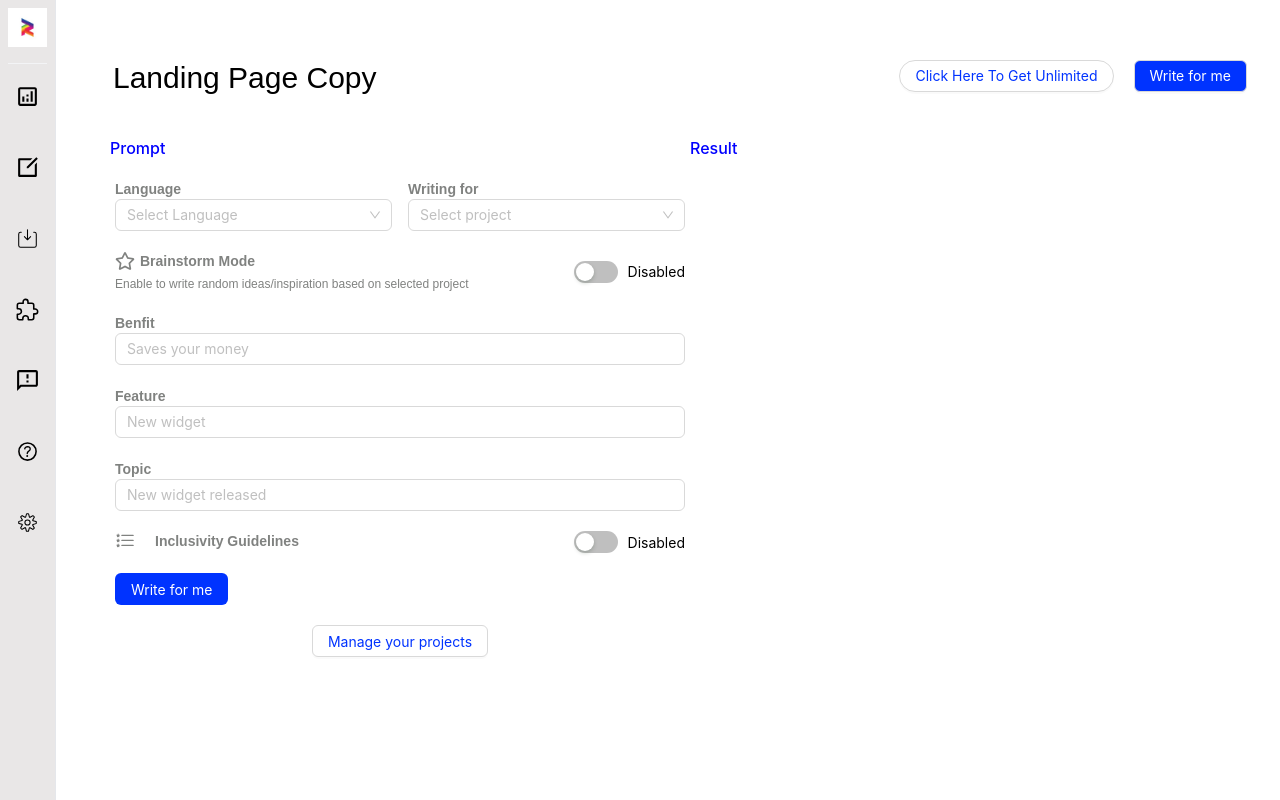
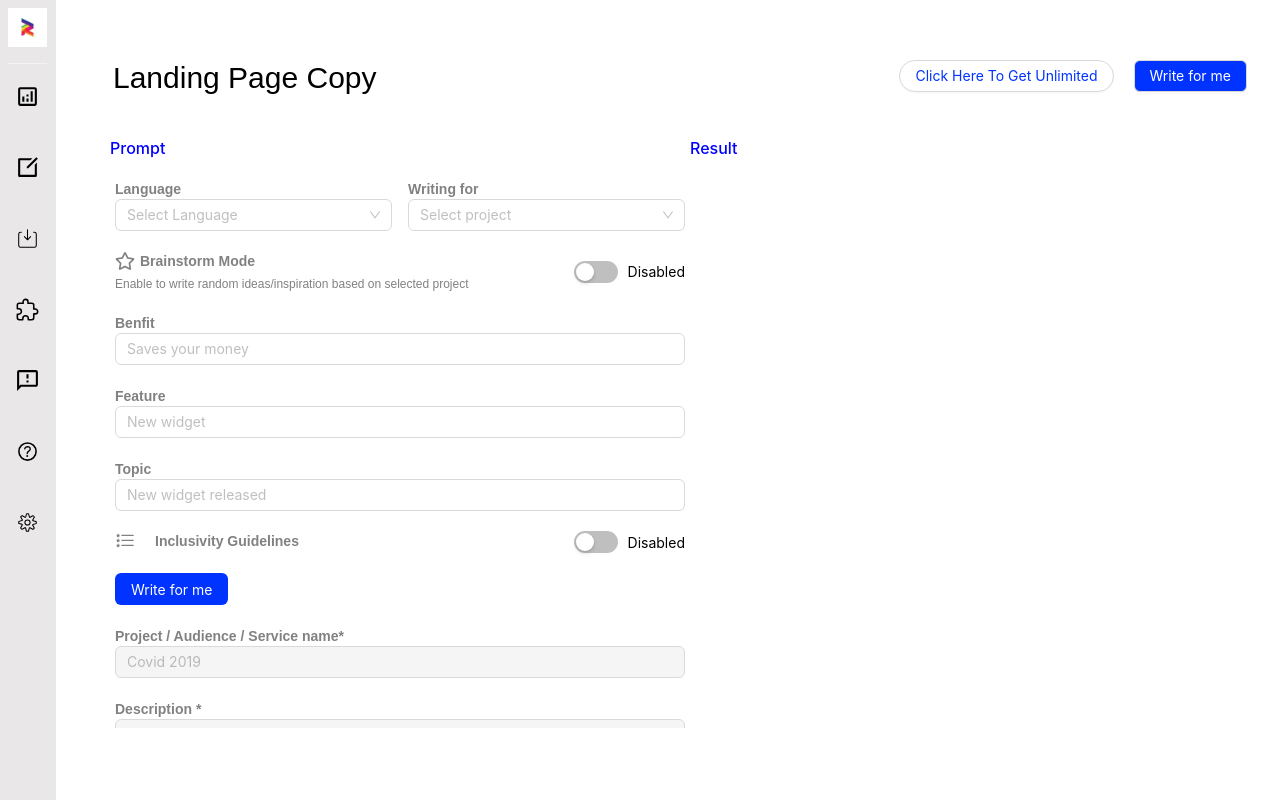
Before and after one commit to abind09/copyGeneration, a Next.js app: page /editor in a window 1280 px wide. Built offline with nearby package versions, Linux system fonts and the light colour scheme; some icons are missing.

Commit message:
completed

```diff
--- a/components/LandingPage.jsx
+++ b/components/LandingPage.jsx
@@ -9,8 +9,10 @@ import { useForm } from "react-hook-form";
 import { enqueueSnackbar } from "notistack";
 import * as Yup from "yup";
 import { yupResolver } from "@hookform/resolvers/yup";
+import { Tag } from "antd";
 
 const { Option } = Select;
+const { TextArea } = Input;
 export const LandingPage = () => {
   const [stormMode, setStormMode] = useState({
     value: false,
@@ -18,9 +20,7 @@ export const LandingPage = () => {
   });
 
   const LandingSchema = Yup.object({
-    language: Yup.string()
-    .required("Language is required"),
-
+    language: Yup.string().required("Language is required"),
   });
 
   const defaultValues = {
@@ -61,6 +61,26 @@ export const LandingPage = () => {
       enqueueSnackbar("Login sucessfull", { variant: "success" });
     } catch (error) {}
   };
+
+  const [inputValue, setInputValue] = useState("");
+  const [tags, setTags] = useState(["covid", "fiver"]);
+
+  const handleInputChange = (e) => {
+    setInputValue(e.target.value);
+  };
+
+  const handleInputConfirm = () => {
+    if (inputValue && !tags.includes(inputValue)) {
+      setTags([...tags, inputValue]);
+      setInputValue("");
+    }
+  };
+
+  const handleTagClose = (removedTag) => {
+    const updatedTags = tags.filter((tag) => tag !== removedTag);
+    setTags(updatedTags);
+  };
+
   return (
     <>
       <form onSubmit={handleSubmit(onSubmit)}>
@@ -197,7 +217,6 @@ export const LandingPage = () => {
                 <span style={{ display: "flex", alignItems: "center" }}>
                   <Switch
                     id="guide"
-
                     defaultValue={false}
                     style={{ marginRight: 10 }}
                   />
@@ -274,6 +293,8 @@ export const LandingPage = () => {
               placeholder="New widget released"
             />
           </Col>
+          {stormMode?.value != true && (
+            <>
               <Col
                 span={24}
                 style={{
@@ -301,7 +322,6 @@ export const LandingPage = () => {
                   <Switch
                     {...register("guide")}
                     id="guide"
-
                     defaultValue={false}
                     style={{ marginRight: 10 }}
                   />
@@ -317,6 +337,117 @@ export const LandingPage = () => {
                   Write for me
                 </Button>
               </Col>
+            </>
+          )}
+          <Col span={24} style={{ marginTop: 20 }}>
+            <label
+              htmlFor="benfit"
+              style={{
+                fontWeight: 600,
+                fontSize: ".875rem",
+                lineHeight: "1.25rem",
+                fontFamily: "Source Sans Pro, sans-serif",
+                color: "#808280",
+              }}
+            >
+              Project / Audience / Service name*
+            </label>
+
+            <Input
+              disabled
+              {...register("pn")}
+              id="pn"
+              placeholder="Project name"
+              value={"Covid 2019"}
+            />
+          </Col>{" "}
+          <Col span={24} style={{ marginTop: 20 }}>
+            <label
+              htmlFor="description"
+              style={{
+                fontWeight: 600,
+                fontSize: ".875rem",
+                lineHeight: "1.25rem",
+                fontFamily: "Source Sans Pro, sans-serif",
+                color: "#808280",
+              }}
+            >
+              Description *
+            </label>
+
+            <TextArea
+              disabled
+              {...register("description")}
+              id="description"
+              rows={5}
+              placeholder="Type something here..."
+              value={
+                "COVID-19, caused by the SARS-CoV-2 virus, is a highly contagious respiratory illness that emerged in late 2019. Characterized by flu-like symptoms, it can lead to severe pneumonia and, in some cases, death. "
+              }
+            />
+          </Col>
+          <Col span={24} style={{ marginTop: 20 }}>
+            <label
+              htmlFor="audience"
+              style={{
+                fontWeight: 600,
+                fontSize: ".875rem",
+                lineHeight: "1.25rem",
+                fontFamily: "Source Sans Pro, sans-serif",
+                color: "#808280",
+              }}
+            >
+              Audience
+            </label>
+
+            <div>
+              <Input
+                disabled
+                type="text"
+                value={inputValue}
+                onChange={handleInputChange}
+                onBlur={handleInputConfirm}
+                onPressEnter={handleInputConfirm}
+                placeholder="Enter tags"
+              />
+              {tags.map((tag) => (
+                <Tag key={tag} closable onClose={() => handleTagClose(tag)}>
+                  {tag}
+                </Tag>
+              ))}
+            </div>
+          </Col>{" "}
+          <Col span={24} style={{ marginTop: 20 }}>
+            <label
+              htmlFor="audience"
+              style={{
+                fontWeight: 600,
+                fontSize: ".875rem",
+                lineHeight: "1.25rem",
+                fontFamily: "Source Sans Pro, sans-serif",
+                color: "#808280",
+              }}
+            >
+              Keywords
+            </label>
+
+            <div>
+              <Input
+                disabled
+                type="text"
+                value={inputValue}
+                onChange={handleInputChange}
+                onBlur={handleInputConfirm}
+                onPressEnter={handleInputConfirm}
+                placeholder="Enter keywords"
+              />
+              {tags.map((tag) => (
+                <Tag key={tag} closable onClose={() => handleTagClose(tag)}>
+                  {tag}
+                </Tag>
+              ))}
+            </div>
+          </Col>{" "}
           <Col
             span={24}
             style={{
--- a/pages/editor.jsx
+++ b/pages/editor.jsx
@@ -2,11 +2,17 @@ import React from "react";
 import { Col, Row, Typography, Button } from "antd";
 import { LandingPage } from "../components/LandingPage";
 import { FaStar } from "react-icons/fa6";
+import Head from "next/head";
 
 const Editor = () => {
   return (
     <>
-
+        <Head>
+        <title>RDMI INDIA - AI copy assistant</title>
+        <meta name="description" content="Generated by create next app" />
+        <meta name="viewport" content="width=device-width, initial-scale=1" />
+        <link rel="icon" href="/logo.jpeg" />
+      </Head>
       <div style={{ margin: 1 }}>
         <Row
           gutter={4}
--- a/pages/index.js
+++ b/pages/index.js
@@ -6,10 +6,10 @@ export default function Home() {
   return (
     <>
       <Head>
-        <title>Create Next App</title>
+        <title>RDMI INDIA - AI copy assistant</title>
         <meta name="description" content="Generated by create next app" />
         <meta name="viewport" content="width=device-width, initial-scale=1" />
-        <link rel="icon" href="/favicon.ico" />
+        <link rel="icon" href="/logo.jpeg" />
       </Head>
       <main className="bg-gray-100 min-h-screen">
         <Header />
```
Lines whose indentation alone changed are shown as unchanged.
